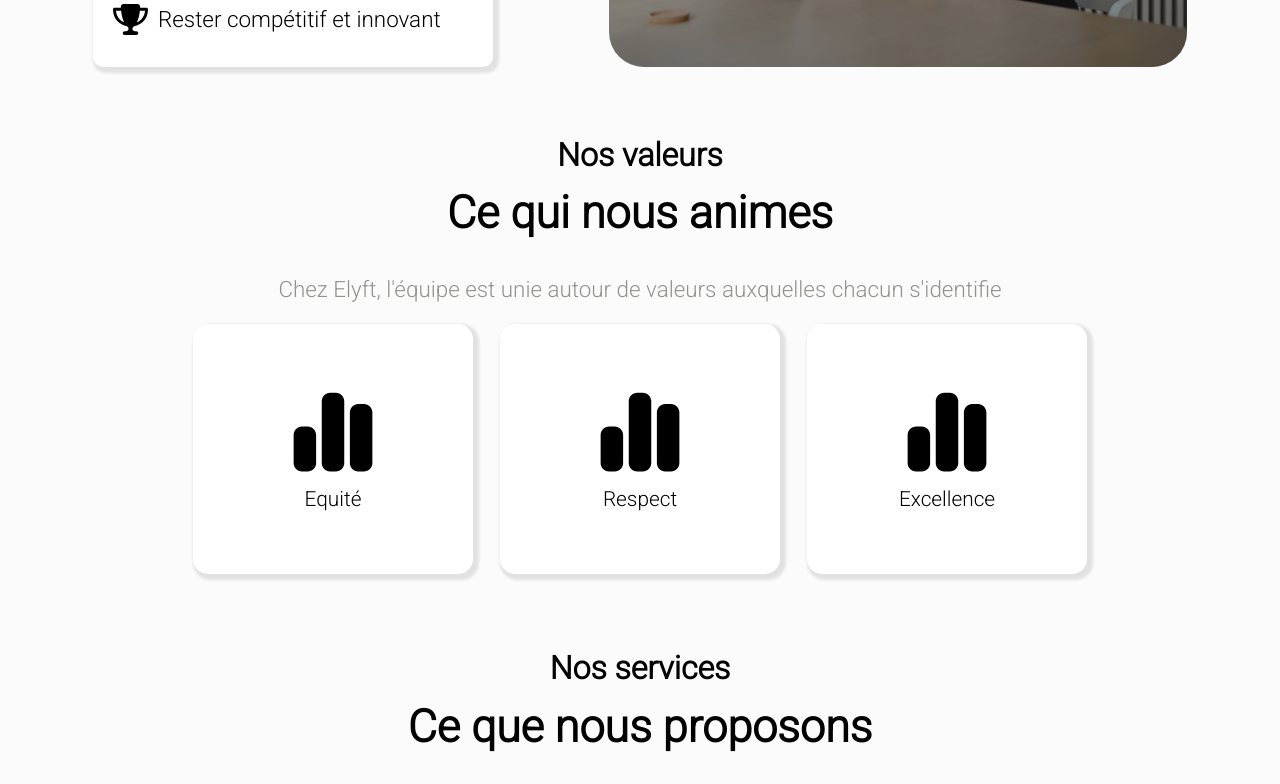
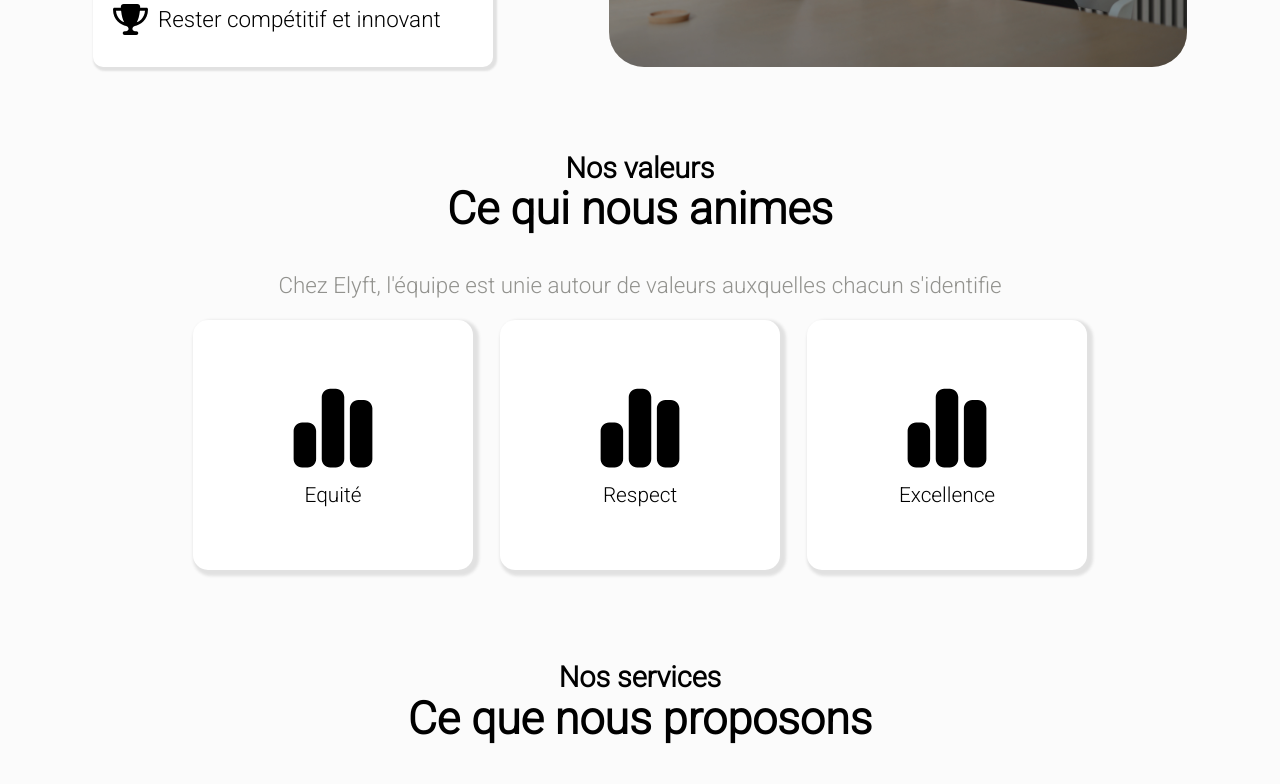
Before and after one commit to tchoukouegno/elyftV, a React (Vite) app in the folder elyft/: page /home in a window 1280 px wide. Shown: the part 1340-2124 px from the top of the page. Built offline with nearby package versions, Linux system fonts and the light colour scheme.

Commit message:
nos valeurs

```diff
--- a/elyft/src/styles/home.css
+++ b/elyft/src/styles/home.css
@@ -65,6 +65,7 @@ html,body {
     z-index: 1;
     left: 0;
     top: 0;
+    transition: 400ms ease-in-out;
 }
 
 .nav-bar-content {
@@ -282,6 +283,13 @@ a {
 
 }
 
+.proximity-customer .filtre:hover {
+
+    opacity: 0.2;
+    transition: 400ms ease-in-out;
+
+}
+
 .help-customer {
 
     display: flex;
@@ -294,8 +302,15 @@ a {
     gap: 10px;
     background-color: #FFFFFF;
     /* width: 450px; */
+    transition: 400ms ease-in-out;
 
-    box-shadow: 3px 3px 3px 3px #E1E1E1;
+    box-shadow: 2px 2px 2px 2px #E1E1E1;
+
+}
+
+.help-customer:hover {
+
+    box-shadow: 5px 5px 5px 5px #E1E1E1;
 
 }
 
@@ -315,11 +330,11 @@ a {
 
 .section-title {
 
-    font-size: 2rem;
+    font-size: 1.8rem;
     font-weight: bold;
     display: block;
     text-align: center;
-    transform: translate3d(0,25px,0);
+    transform: translate3d(0,40px,0);
 
 }
 
```
